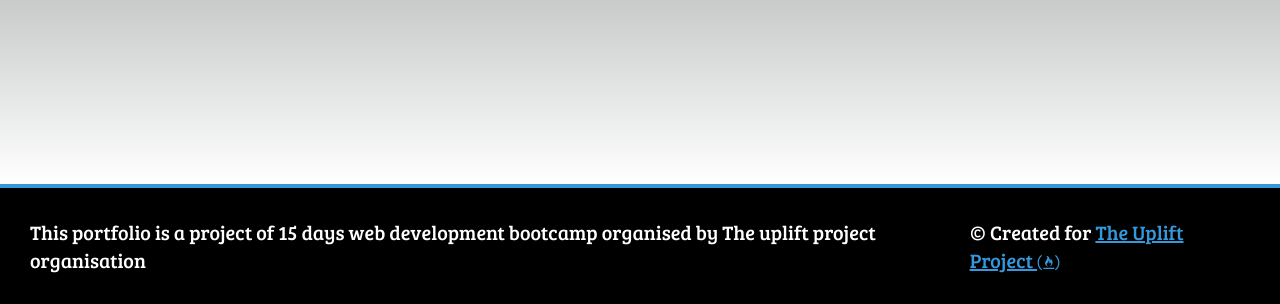
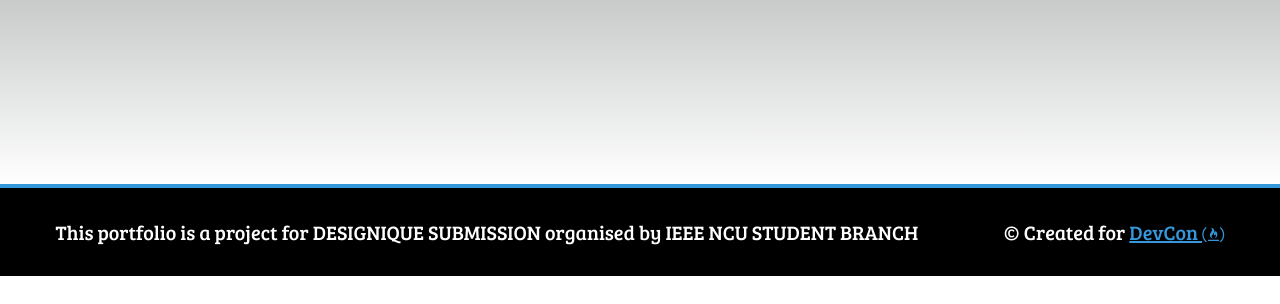
Before and after one commit to singhanshika311/DESIGNIQUE-, a plain HTML site: page index.html in a window 1280 px wide. Shown: the part 2572-2876 px from the top of the page. After the commit the page ends 2848 px from the top, so only its background shows below. Drawn offline with Linux system fonts and the light colour scheme.

Commit message:
Update index.html

```diff
--- a/index.html
+++ b/index.html
@@ -106,12 +106,12 @@
 
 <footer>
   <p>
-    This portfolio is a project of 15 days web development bootcamp organised by The uplift project organisation
+    This portfolio is a project for DESIGNIQUE SUBMISSION organised by IEEE NCU STUDENT BRANCH
   </p>
   <p>
     &copy; Created for
-    <a href="https://uplift.girlscript.tech/" target="_blank"
-      >The Uplift Project <i class="fab fa-free-code-camp"></i
+    <a href="https://ieee.ncuindia.edu/" target="_blank"
+      >DevCon <i class="fab fa-free-code-camp"></i
     ></a>
   </p>
 </footer>
```
